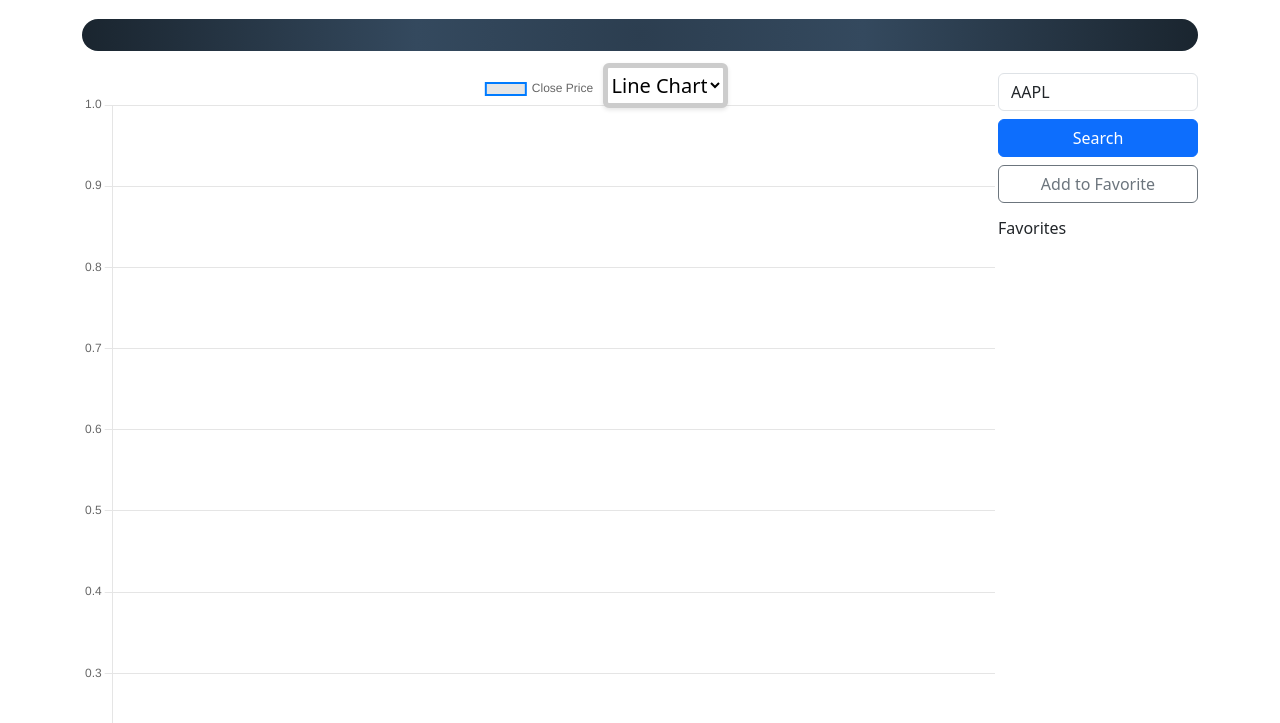
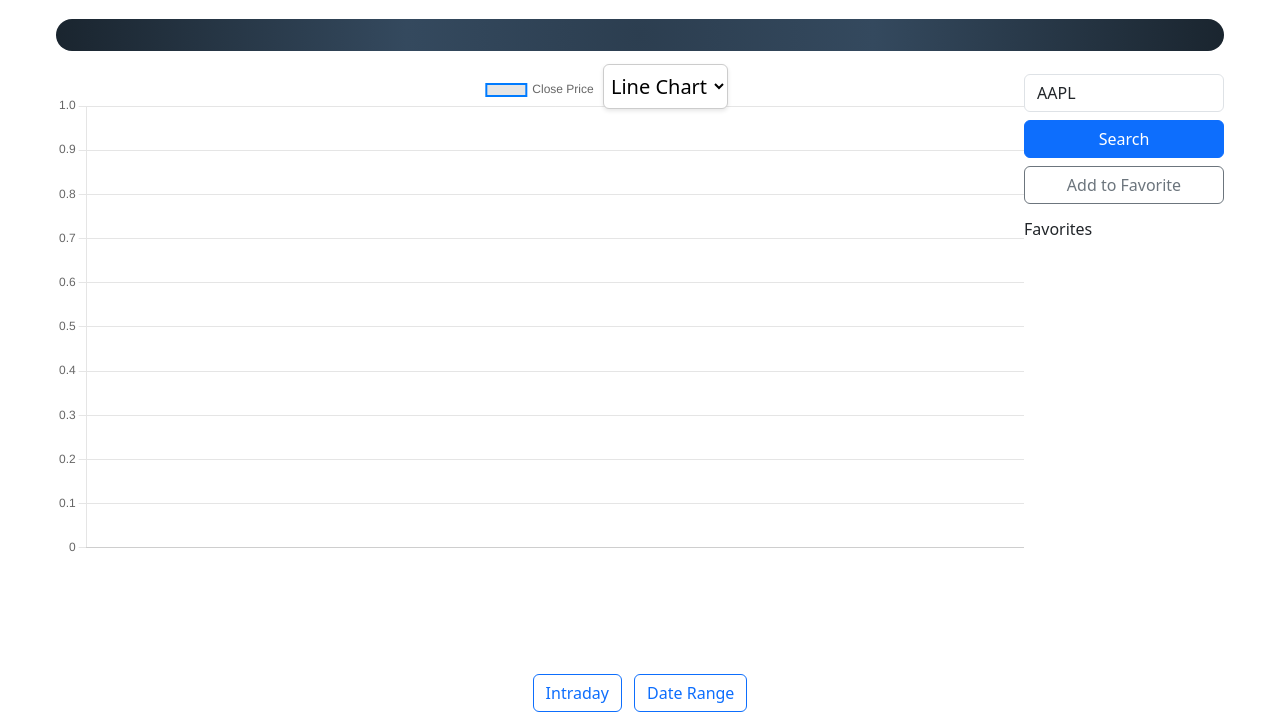
Before and after one commit to TomIgnoul/SimpleStockData, a website built with Vite: page index.html in a window 1280 px wide. Shown: the part 77-800 px from the top of the page. Built offline with nearby package versions, Linux system fonts and the light colour scheme; files whose address does not match are found by name.

Commit message:
layout: adjust canvas size

```diff
--- a/index.html
+++ b/index.html
@@ -24,9 +24,9 @@
                   <option value="bar">Bar Chart</option>
                 </select>
               </div>
-              <div id ="ChartAndSelector" class="col-md-10 position-relative" style="flex: 1;">
+              <div id ="ChartAndSelector" class="col-md-10" style="flex: 1;">
 
-                <canvas id="chartCanvas" height="280"></canvas>
+                <canvas id="chartCanvas"></canvas>
               </div>
 
               <!-- Sidebar: Search + Favorites -->
--- a/src/styles/style.css
+++ b/src/styles/style.css
@@ -1,5 +1,22 @@
 .row.flex-nowrap {
   overflow-x: auto;
+}
+
+* {
+  margin: 0;
+  padding: 0;
+  box-sizing: border-box;
+}
+
+html,
+body {
+  height: 100%;
+}
+
+#mainDiv {
+  max-width: 1200px;
+  margin: 0 auto;
+  padding: 0 1rem;
 }
 
 /* Filler Div */
@@ -32,6 +49,11 @@
   min-height: 600px;
 }
 
+/* chartCanvas */
+/* #chartCavans {
+  height: 100%;
+} */
+
 /* Selector */
 #selectorDiv {
   position: absolute;
@@ -51,7 +73,7 @@
   padding: 0px !important;
   font-size: 1rem;
   border-radius: 6px;
-  border: 5px solid #ccc;
+  border: 1px solid #ccc;
   background-color: #fff;
   box-shadow: 0 2px 4px rgba(0, 0, 0, 0.1);
   height: 45px;
```
Also changed, not shown: star-fill.svg (added), star.svg (added).
